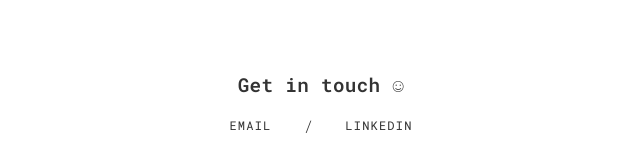
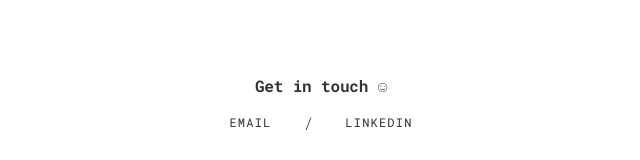
Before and after one commit to shxxw88/portfolio, a React (Vite) app: page /case-study/picki in a window 1280 px wide. Shown: the part 11102-11262 px from the top of the page, without its empty margins (319-959 px from the left). Built offline with nearby package versions, Linux system fonts and the light colour scheme.

Commit message:
Updated project footer font size

```diff
--- a/src/components/ProjectFooter.css
+++ b/src/components/ProjectFooter.css
@@ -99,12 +99,12 @@
 }
 
 .contact-heading {
-  font-size: 1.2rem;
-  font-weight: 600;
+  font-size: 1rem;
+  font-weight: 700;
   font-family: 'Roboto Mono', monospace;
   margin: 0;
   color: var(--color-text);
-  letter-spacing: 0.02em;
+  letter-spacing: -0.01em;
 }
 
 .contact-links {
```
